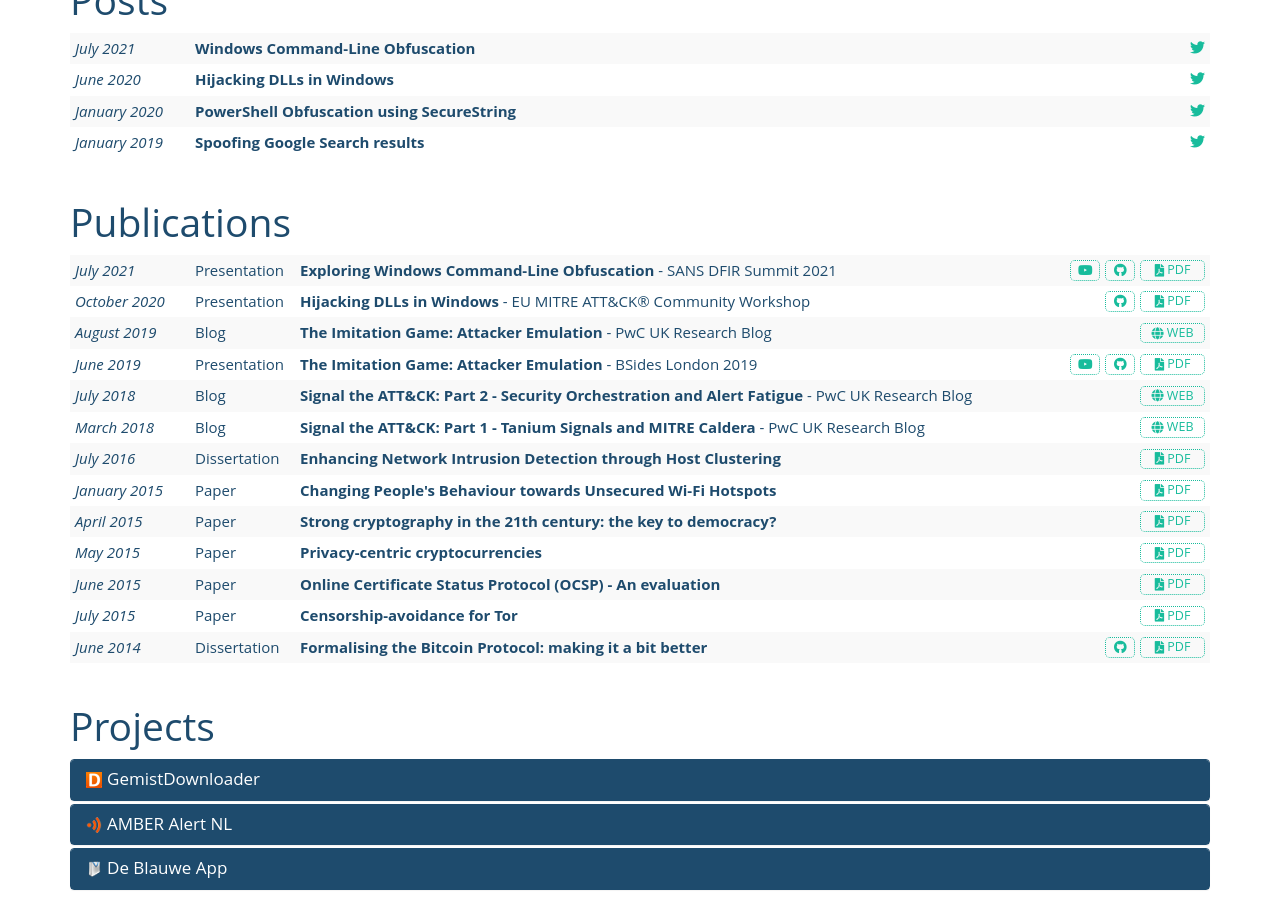
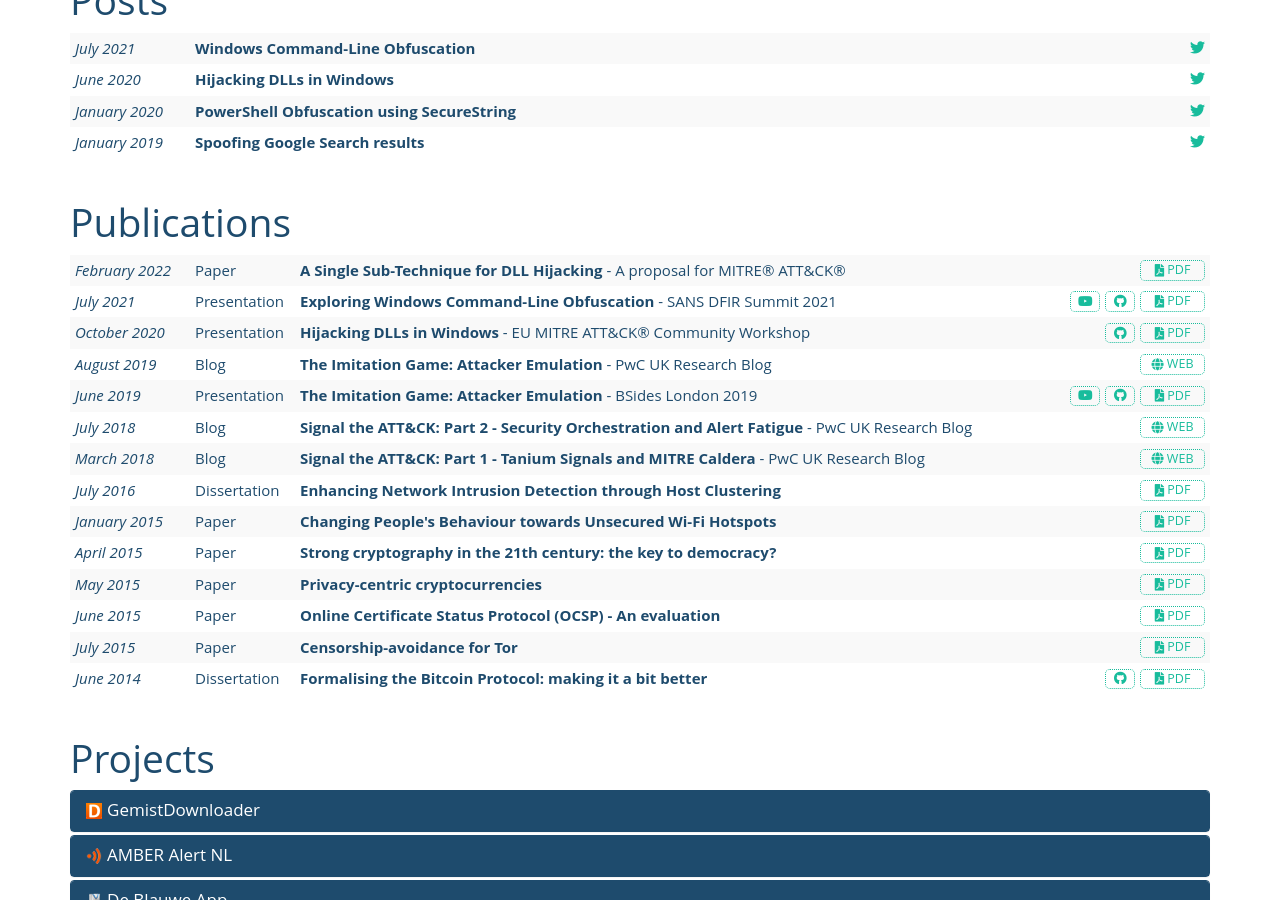
Before and after one commit to wietze/wietze.github.io, a Jekyll site: the page built from index.html, in a window 1280 px wide and 900 px high, scrolled down 364 px. Built offline with Jekyll 4.4.1, drawn with Linux system fonts in a browser that asks for light colours; nearby versions of some CDN libraries.

Commit message:
Added 'A Single Sub-Technique for DLL Hijacking' paper to publications

```diff
--- a/index.html
+++ b/index.html
@@ -84,6 +84,20 @@
     </div>
     <table class="table table-striped table-hover publications blogposts">
       <tbody>
+
+        <tr>
+          <td class="entry-date">February 2022</td>
+          <td class="box">
+            <div class="block entry"><div><span class="publication-type">Paper</span><strong
+                title="Beukema, W.J.B. (2022, February). A Single Sub-Technique for DLL Hijacking.">A Single Sub-Technique for DLL Hijacking</strong> - A proposal for MITRE&reg; ATT&amp;CK&reg;</div>
+            </div>
+            <div class="block publication-buttons">
+              <div class="entry-link">
+                <a href="literature/Beukema,%20WJB%20-%20A%20Single%20Sub-Technique%20for%20DLL%20Hijacking.pdf"> </a>
+              </div>
+            </div>
+          </td>
+        </tr>
         <tr>
           <td class="entry-date">July 2021</td>
           <td class="box">
```
Also changed, not shown: 1 other file.
